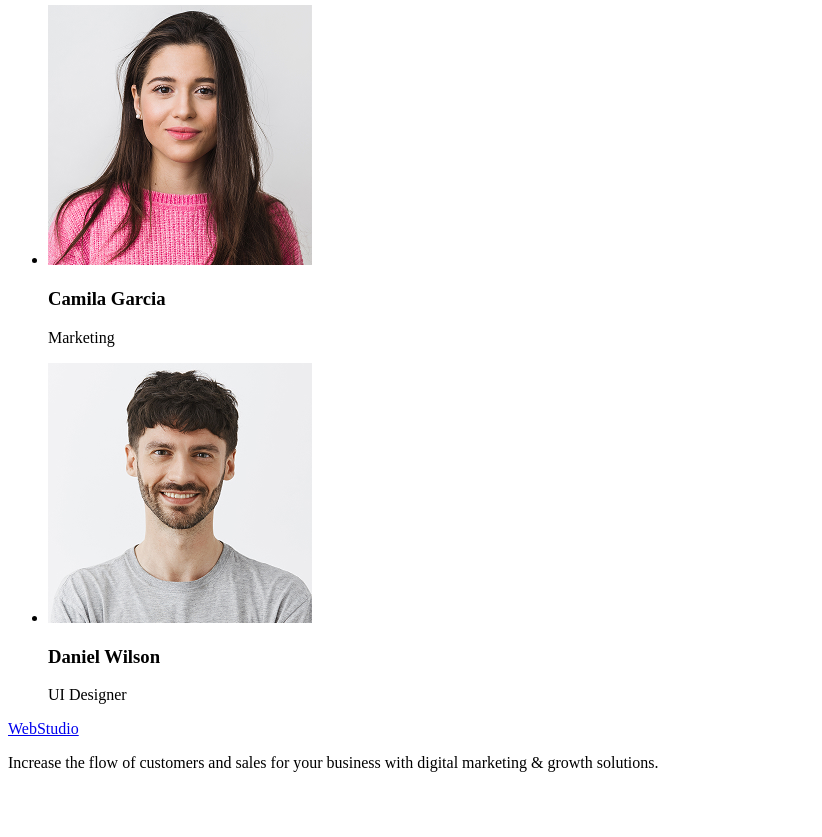
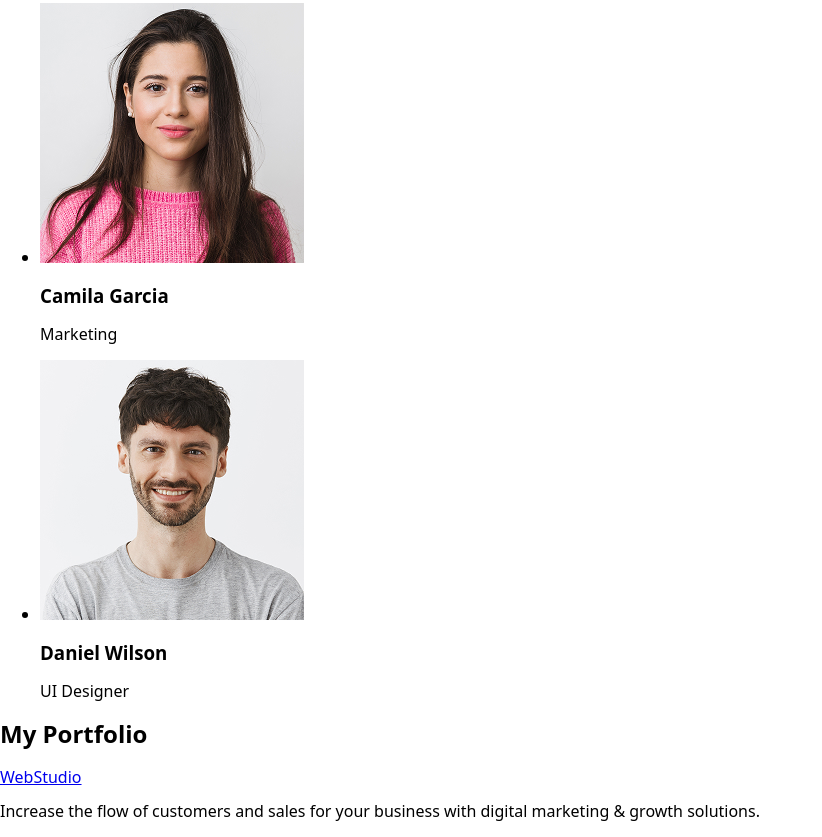
Before and after one commit to Allamoment/goit-markup-hw-02, a plain HTML site: page index.html in a window 1280 px wide. Shown: the part 1370-2207 px from the top of the page, without its empty margins (0-822 px from the left). Before the commit the page ends 2158 px from the top, so only its background shows below. Drawn offline with nearby package versions, Linux system fonts and the light colour scheme.

Commit message:
update HTML

```diff
--- a/index.html
+++ b/index.html
@@ -4,6 +4,8 @@
     <meta charset="UTF-8">
     <meta name="viewport" content="width=device-width, initial-scale=1.0">
     <title>Webstudio</title>
+    <link rel="stylesheet" href="https://cdnjs.cloudflare.com/ajax/libs/modern-normalize/3.0.1/modern-normalize.min.css"/>
+    <link rel="stylesheet" href="css/styles.css"/>
 </head>
 <body>
 
@@ -77,6 +79,10 @@
                 </li>
             </ul>
         </section>
+        <section>
+            <h2>My Portfolio</h2>
+
+        </section>
     </main>
 
     <footer>
```
Also changed, not shown: css/styles.css (added).
